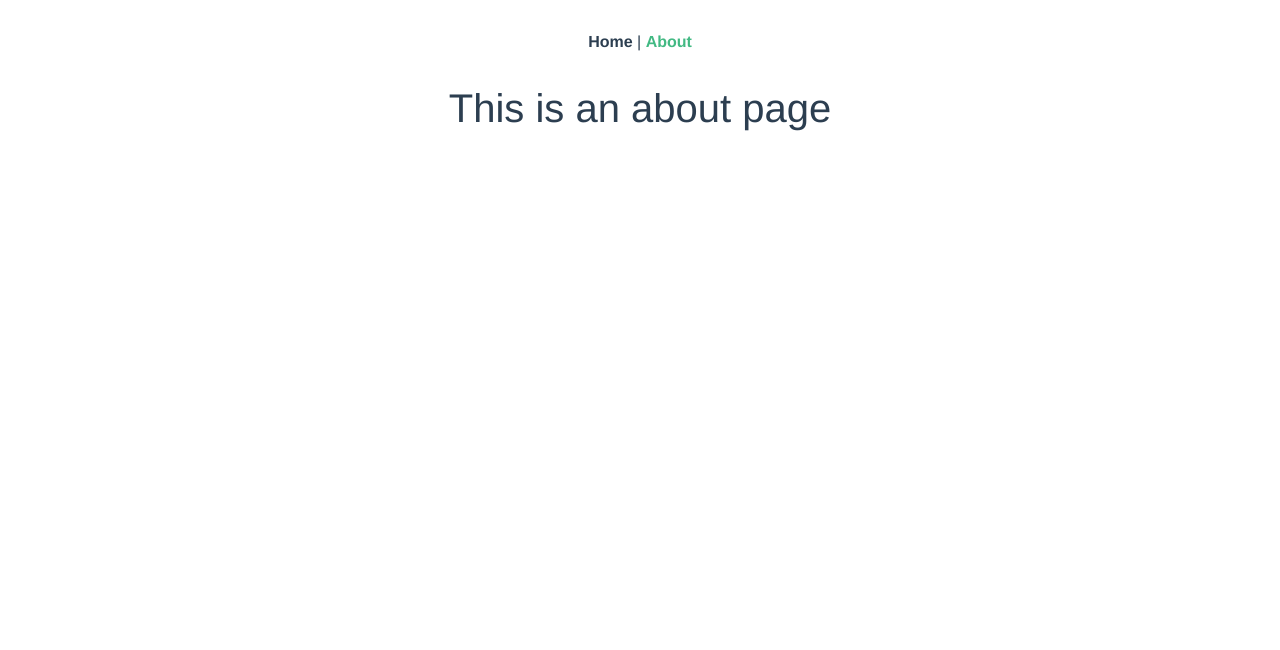
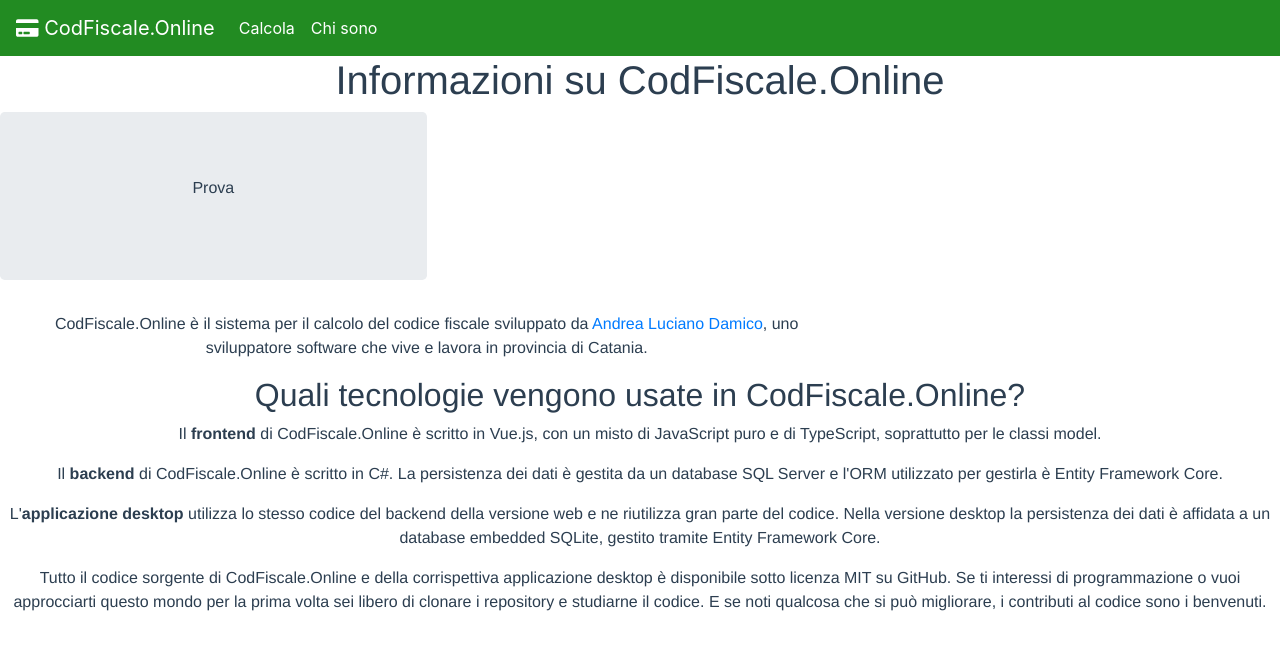
Before and after one commit to ALDamico/CodFiscale.Online, a Vue app: page /about in a window 1280 px wide. Shown: the top 650 px of the page. Built offline with nearby package versions, Linux system fonts and the light colour scheme.

Commit message:
Added navbar

```diff
--- a/src/App.vue
+++ b/src/App.vue
@@ -1,10 +1,11 @@
 <template>
+    <div class="m-0">
+        <navbar class="col-12"></navbar>
         <div id="app">
-    <div id="nav">
-      <router-link to="/">Home</router-link> |
-      <router-link to="/about">About</router-link>
+
+
+            <router-view/>
         </div>
-    <router-view/>
     </div>
 </template>
 
@@ -17,32 +18,19 @@
         color: #2c3e50;
     }
 
-#nav {
-  padding: 30px;
-}
-
-#nav a {
-  font-weight: bold;
-  color: #2c3e50;
-}
-
-#nav a.router-link-exact-active {
-  color: #42b983;
-}
-
     /* Revert icons to their original state */
-button>.button-animated-icon-check, .button-animated-icon-undo {
+    button > .button-animated-icon-check, .button-animated-icon-undo {
         transition: 1s linear;
         transform: scale(1);
         transform: rotate(0deg);
     }
 
-button:hover>.button-animated-icon-check {
+    button:hover > .button-animated-icon-check {
         transition: 1s linear;
         transform: scale(1.10);
     }
 
-button:hover>.button-animated-icon-undo {
+    button:hover > .button-animated-icon-undo {
         transition: 1s linear;
         transform: rotate(-90deg);
     }
--- /dev/null
+++ b/src/components/Navbar.vue
@@ -0,0 +1,67 @@
+<template>
+    <nav class="navbar navbar-expand-lg navbar-light bg-light">
+
+        <a class="navbar-brand">
+            <font-awesome-icon icon="credit-card" class="fa-light"></font-awesome-icon>
+            CodFiscale.Online</a>
+        <button class="navbar-toggler" type="button" data-toggle="collapse" data-target="#navbarNav"
+                aria-controls="navbarNav" aria-expanded="false" aria-label="Toggle navigation">
+            <span class="navbar-toggler-icon"></span>
+        </button>
+        <div class="collapse navbar-collapse" id="navbarNav">
+            <ul class="navbar-nav">
+                <li class="nav-item active">
+                    <router-link to="/" class="nav-link text-white">Calcola</router-link>
+                </li>
+                <li class="nav-item">
+                    <router-link to="/about" class="nav-link text-white">Chi sono</router-link>
+                </li>
+            </ul>
+        </div>
+    </nav>
+    <!--
+    <nav class="navbar navbar-expand-lg navbar-light m-0">
+        <a class="navbar-brand" href="#">Navbar</a>
+        <button class="navbar-toggler" type="button" data-toggle="collapse" data-target="#navbarNav" aria-controls="navbarNav" aria-expanded="false" aria-label="Toggle navigation">
+            <span class="navbar-toggler-icon"></span>
+        </button>
+        <div class="collapse navbar-collapse" id="navbarNav">
+            <ul class="navbar-nav">
+                <li class="mx-4">
+                    <router-link to="/" class="navbar-item nav-link">Calcola</router-link>
+                </li>
+                <li class="mx-4">
+                    <router-link to="/about" class="navbar-item">About</router-link>
+                </li>
+            </ul>
+        </div>
+    </nav>-->
+</template>
+
+<script>
+    export default {
+        name: "Navbar"
+    }
+</script>
+
+<style scoped>
+    .navbar {
+        background-color: forestgreen !important;
+    }
+
+    .navbar-brand {
+        color: white;
+    }
+
+    .fa-light {
+        color: white;
+    }
+
+    .fa-light:hover {
+        color: black;
+    }
+
+    .navbar:hover>.fa-light {
+        color:black;
+    }
+</style>
--- a/src/components/PersonForm.vue
+++ b/src/components/PersonForm.vue
@@ -3,14 +3,13 @@
         <b-alert variant="danger" :show="errorOccurred" dismissible fade>{{errorMessage}}
         </b-alert>
         <b-form class="container align-content-center">
-            <b-modal variant="danger" id="modalConfirmReset" @ok="resetForm">
+            <b-modal variant="danger" id="modalConfirmReset" title="Conferma" @ok="resetForm">
                 Sei sicuro di voler reimpostare il modulo?<br>
                 Tutti i cambiamenti andranno persi!
             </b-modal>
             <div class="card">
                 <div class="card-header">Informazioni personali</div>
                 <div class="card-body">
-                    <!--<div class="form-group">-->
                     <div class="row p-3">
                         <div class="col-3">
                             <label for="personNameInput">Nome</label>
@@ -26,7 +25,8 @@
                             <label for="personSurnameInput">Cognome</label>
                         </div>
                         <div class="col-9">
-                            <b-input class="mx-2" type="text" v-model="currentPerson.Surname" placeholder="Cognome"
+                            <b-input class="mx-2" type="text" v-model="currentPerson.Surname"
+                                     placeholder="Cognome"
                                      id="personSurnameInput"></b-input>
                         </div>
                     </div>
@@ -45,7 +45,8 @@
                             <label for="personGenderInput">Sesso</label>
                         </div>
                         <div class="col-9">
-                            <b-form-select :options="allowedGenderValues" v-model="selectedGender" class="custom-select"
+                            <b-form-select :options="allowedGenderValues" v-model="selectedGender"
+                                           class="custom-select"
                                            @change="changeGender" id="personGenderInput"></b-form-select>
                         </div>
                     </div>
@@ -62,43 +63,23 @@
                                       v-on:selected="changePlace"
                                       placeholder="Luogo di nascita"
                             ></Dropdown>
-                            <!--
-                            <b-dropdown variant="outline-primary" class="col-9" :text="placeHeader"
-                                        id="personBirthPlaceInput">
-                                <b-input class="m-0 p-0" placeholder="Cerca" type="text"
-                                         @change="searchPlace"></b-input>
-                                <b-dropdown-divider/>
-                                <div v-if="!this.loading && retrievedPlaces.length != 0">
-                                    <b-dropdown-item v-bind:key="place.Id" v-for="place in retrievedPlaces"
-                                                     @click="changePlace(place)">
-                                        {{place.name + " (" + place.provinceAbbreviation + ")"}}
-                                    </b-dropdown-item>
-                                </div>
-                                <div v-else-if="this.loading">
-                                    <b-dropdown-item>
-
-                                    </b-dropdown-item>
-                                </div>
-
-                            </b-dropdown>-->
                         </div>
                     </div>
                     <div class="row p-3 float-right">
-                        <b-btn variant="success" class="mx-5 button-rotate" @click="calculateFiscalCode" type="button">
+                        <b-btn variant="success" class="mx-5 button-rotate" @click="calculateFiscalCode"
+                               type="button">
                             <font-awesome-icon icon="check-circle"
                                                class="button-animated-icon-check"></font-awesome-icon>
                             Calcola
                         </b-btn>
-                        <b-btn variant="danger" class="mx-5" @click="confirmReset" type="reset">
-                            <font-awesome-icon class="button-animated-icon-undo" icon="undo"></font-awesome-icon>
+                        <b-btn variant="danger" class="mx-5" @click="confirmReset" type="button">
+                            <font-awesome-icon class="button-animated-icon-undo"
+                                               icon="undo"></font-awesome-icon>
                             Reimposta
                         </b-btn>
                     </div>
-
-
                 </div>
             </div>
-            <!--</div>-->
         </b-form>
     </div>
 </template>
@@ -137,7 +118,10 @@
             },
             searchPlace: async function (partialName) {
                 this.loading = true;
-                const targetUrl = "https://localhost:5001/api/places?name=" + partialName;
+                let targetUrl = "https://localhost:5001/api/places?name=" + partialName;
+                if (process.env.NODE_ENV === 'production') {
+                    targetUrl = "";
+                }
                 await ax.get(targetUrl).then(result => {
                     if (result.data === "") {
                         this.retrievedPlaces = [];
@@ -156,15 +140,23 @@
 
                 this.currentPerson = new Person();
             },
-            async calculateFiscalCode() {
+            calculateFiscalCode() {
                 const formValues = JSON.stringify(this.currentPerson);
                 const formData = new FormData();
                 formData.set('person', formValues);
-                formData.set('placeOfBirthId', this.currentPerson.BirthPlace.id.toString());
-                await ax.post("https://localhost:5001/api/fiscalCode/calculate", formData)
+                console.log(this.currentPerson.BirthPlace.id);
+                if (typeof (this.currentPerson.BirthPlace.id) !== 'undefined') {
+                    formData.set('placeOfBirthId', this.currentPerson.BirthPlace.id.toString());
+                } else {
+                    formData.set('placeOfBirthId', null);
+                }
+
+                ax.post("https://localhost:5001/api/fiscalCode/calculate", formData)
                     .then(response => {
+                        document.getElementById('front').style.transform = 'rotateY(180deg)';
+                        this.fiscalCode = response.data;
                         console.log(response);
-                        this.fiscalCode = response.data;
+                        //this.fiscalCode = response.data;
                     })
                     .catch(e => {
                         if (!e.response) {
--- a/src/main.ts
+++ b/src/main.ts
@@ -7,11 +7,14 @@
 import 'bootstrap-vue/dist/bootstrap-vue.css'
 import {FontAwesomeIcon} from '@fortawesome/vue-fontawesome';
 import { library } from '@fortawesome/fontawesome-svg-core'
-import { faCheckCircle, faUndo, faSpinner } from '@fortawesome/free-solid-svg-icons'
+import { faCheckCircle, faUndo, faSpinner, faCreditCard, faCopy } from '@fortawesome/free-solid-svg-icons'
 
-library.add(faCheckCircle, faUndo, faSpinner);
+import Navbar from "@/components/Navbar.vue";
+
+library.add(faCheckCircle, faUndo, faSpinner, faCreditCard, faCopy);
 
 Vue.use(BootstrapVue);
+Vue.component('navbar', Navbar);
 Vue.component('font-awesome-icon', FontAwesomeIcon);
 
 Vue.config.productionTip = false;
--- a/src/views/About.vue
+++ b/src/views/About.vue
@@ -1,5 +1,24 @@
 <template>
-  <div class="about">
-    <h1>This is an about page</h1>
-  </div>
+    <div class="about">
+        <h1>Informazioni su CodFiscale.Online</h1>
+        <div class="jumbotron col-4"><p>Prova</p></div>
+        <p class="col-8">CodFiscale.Online è il sistema per il calcolo del codice fiscale sviluppato da <a
+                href="https://www.lucianodamico.info">Andrea Luciano Damico</a>, uno sviluppatore software che vive e
+            lavora in provincia di Catania.
+        </p>
+        <h2>
+            Quali tecnologie vengono usate in CodFiscale.Online?
+        </h2>
+        <p>Il <strong>frontend</strong> di CodFiscale.Online è scritto in Vue.js, con un misto di JavaScript puro e di
+            TypeScript, soprattutto per le classi model.</p>
+        <p>Il <strong>backend</strong> di CodFiscale.Online è scritto in C#. La persistenza dei dati è gestita da un
+            database SQL Server e l'ORM utilizzato per gestirla è Entity Framework Core.</p>
+        <p>L'<strong>applicazione desktop</strong> utilizza lo stesso codice del backend della versione web e ne
+            riutilizza gran parte del codice. Nella versione desktop la persistenza dei dati è affidata a un database
+            embedded SQLite, gestito tramite Entity Framework Core.</p>
+        <p>Tutto il codice sorgente di CodFiscale.Online e della corrispettiva applicazione desktop è disponibile sotto
+            licenza MIT su GitHub. Se ti interessi di programmazione o vuoi approcciarti questo mondo per la prima volta
+            sei libero di clonare i repository e studiarne il codice. E se noti qualcosa che si può migliorare, i contributi
+            al codice sono i benvenuti.</p>
+    </div>
 </template>
--- a/src/views/Home.vue
+++ b/src/views/Home.vue
@@ -1,5 +1,5 @@
 <template>
-  <div class="home">
+  <div class="home p-5">
     <PersonForm></PersonForm>
   </div>
 </template>
```
Lines whose indentation alone changed are shown as unchanged.
